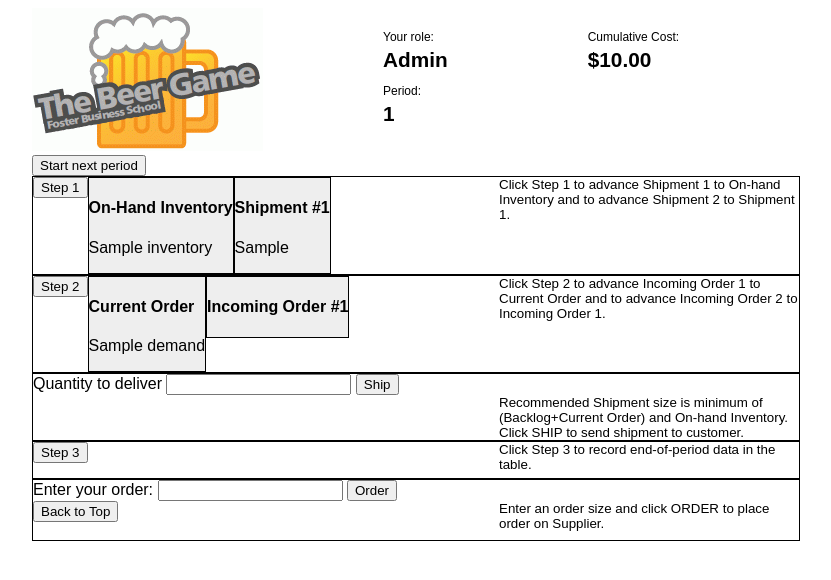
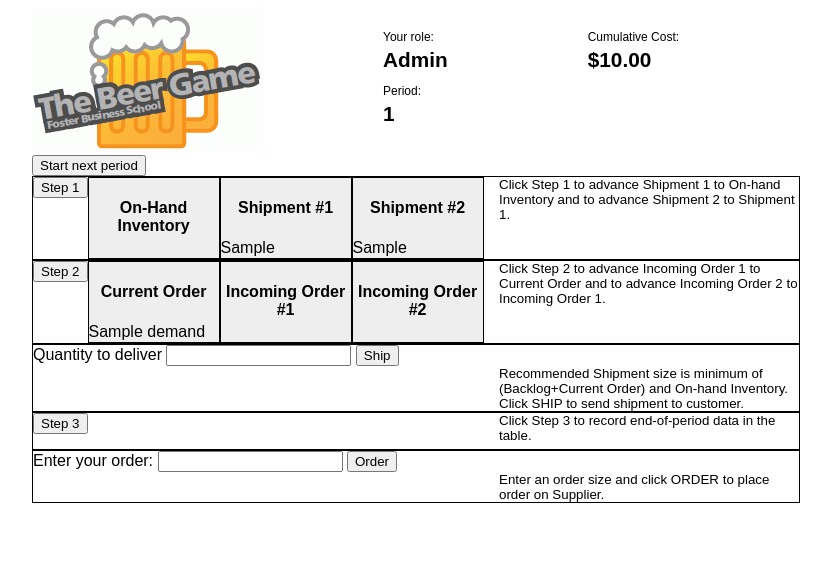
Before and after one commit to harshberia93/beergame2, a Django app: template bgame/templates/game.html in a window 1280 px wide. Shown: the top 580 px of the page, without its empty margins (224-1055 px from the left). Run offline with Django 3.2, Linux system fonts and the light colour scheme; the template is opened without the code that fills it: most values are stand-ins (such as "Sample title", 1, 10 or a date in 2020); some libraries are stand-ins or nearby versions.

Commit message:
add ajax loading image, more game UI work

```diff
--- a/bgame/static/css/bgame.css
+++ b/bgame/static/css/bgame.css
@@ -46,6 +46,7 @@
 
 ul#add-game-form {
     padding: 0;
+    text-align: center;
 }
 
 ul#add-game-form li {
@@ -101,6 +102,12 @@
     background: #eeeeee;
     border: 1px solid;
     float: left;
+    height: 80px;
+    width: 130px;
+}
+
+div.lead-tile h4 {
+    text-align: center;
 }
 
 div.instructions {
--- a/bgame/static/js/bgame.js
+++ b/bgame/static/js/bgame.js
@@ -35,6 +35,7 @@
      * eCallback: error callback
      */
     Beergame.prototype.doAjax = function(url, method, data, dataType, sCallback, eCallback) {
+        var loading = $('#loading');
         if (method === 'POST' && data === '') {
             data = JSON.stringify({});
         }
@@ -43,8 +44,13 @@
             dataType = 'json';
         }
 
+        loading.removeClass('hidden');
+
         $.ajax({
             cache: false,
+            complete: function(xhr, settings) {
+                loading.addClass('hidden');
+            },
             contentType: 'application/json',
             data: data,
             dataType: dataType,
@@ -73,14 +79,12 @@
 
     /* Adds game to the UI */
     Beergame.prototype._addGame = function() {
-        console.log('called _addGame');
         this.doAjax('/g/html/?template=game_listing', 'GET', '', 'text', function(data, textStatus, xhr) {
            $('#game-listing-wrapper').html(data);
         });
     };
 
     Beergame.prototype.createGame = function() {
-        console.log('in createGame');
         var that = this, groupName = $('#id_group_name').val(),
             numPeriods = $('#id_num_periods').val(),
             data = JSON.stringify({
@@ -89,7 +93,6 @@
                     });
 
         this.doAjax('/api/games/json/', 'POST', data, 'text', function(data, textStatus, xhr) {
-            console.log('in callback');
             that._addGame();
         });
     };
--- a/bgame/templates/game.html
+++ b/bgame/templates/game.html
@@ -47,6 +47,10 @@
             <h4>Shipment #1</h4>
             <p id="ship1_amt">{{ period.shipment_1 }}</p>
         </div>
+        <div class="lead-tile" id="shipment2">
+            <h4>Shipment #2</h4>
+            <p id="ship2_amt">{{ period.shipment_1 }}</p>
+        </div>
         <div class="instructions">
         Click Step 1 to advance Shipment 1 to On-hand Inventory and to advance
         Shipment 2 to Shipment 1.
@@ -71,6 +75,14 @@
         <div class="lead-tile" id="order1">
             <h4>Incoming Order #1</h4>
             <p id="order1_amt">
+                {% if display_orders %}
+                    {{ period.order_1 }}
+                {% endif %}
+            </p>
+        </div>
+        <div class="lead-tile" id="order2">
+            <h4>Incoming Order #2</h4>
+            <p id="order2_amt">
                 {% if display_orders %}
                     {{ period.order_1 }}
                 {% endif %}
@@ -118,13 +130,8 @@
             Enter an order size and click ORDER to place order on Supplier.
             </div>
         </div>
-
-        <div id="back_to_top">
-            <input type="button" id="top_btn" value="Back to Top" />
-        </div>
         <br class="clear" />
     </div>
 </div>
 
-
 {% endblock %}
--- a/bgame/templates/index.html
+++ b/bgame/templates/index.html
@@ -13,6 +13,9 @@
         <ul id="add-game-form">
             {{ form.as_ul }}
             <li><input type="submit" id="add-game-btn" value="Add Game" /></li>
+            <li>
+                <span id="loading" class="hidden"><img src="{{ STATIC_URL }}/img/loading.gif" /></span>
+            </li>
         </ul>
     </div>
     <div id="game-listing-wrapper">
```
Also changed, not shown: bgame/static/img/loading.gif.
